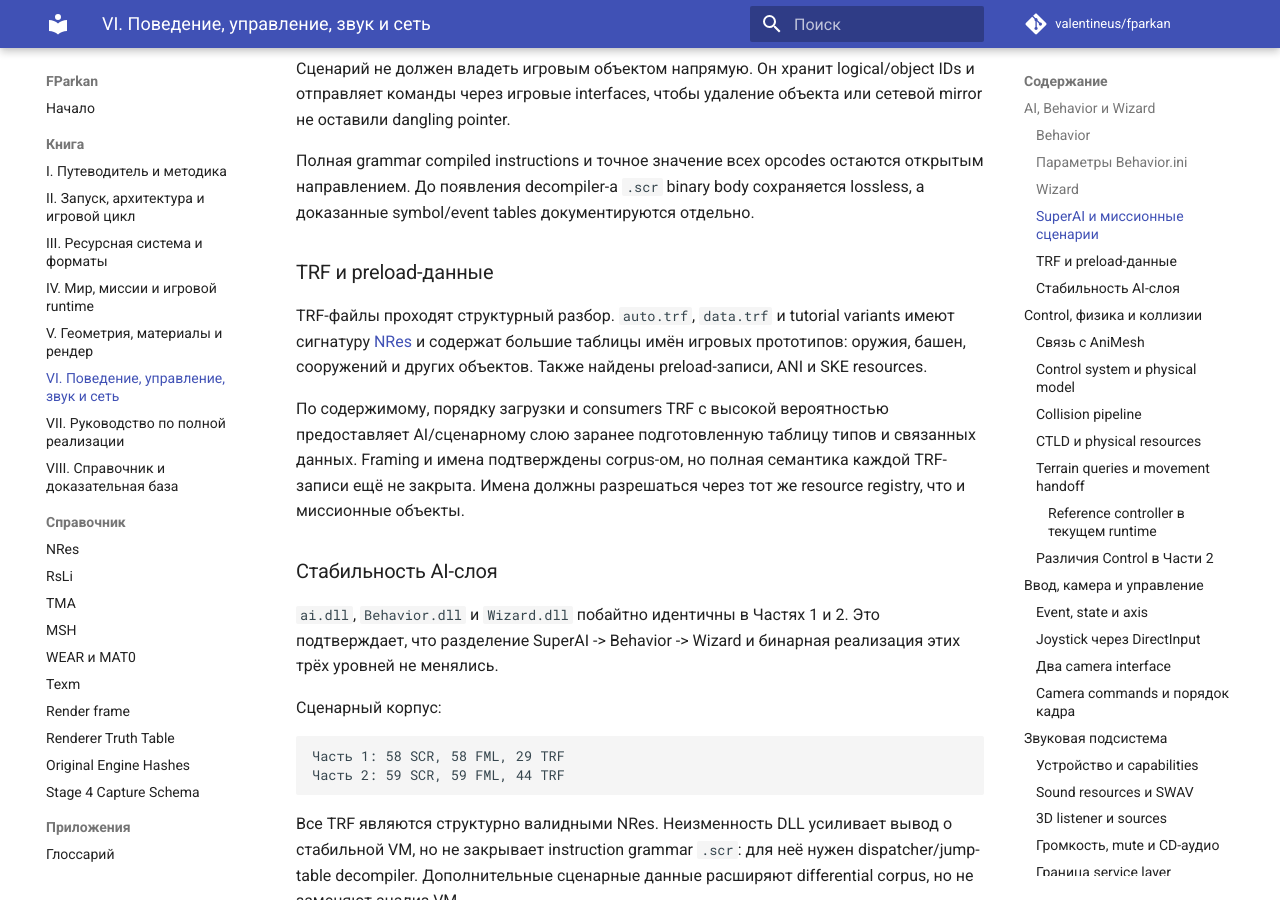
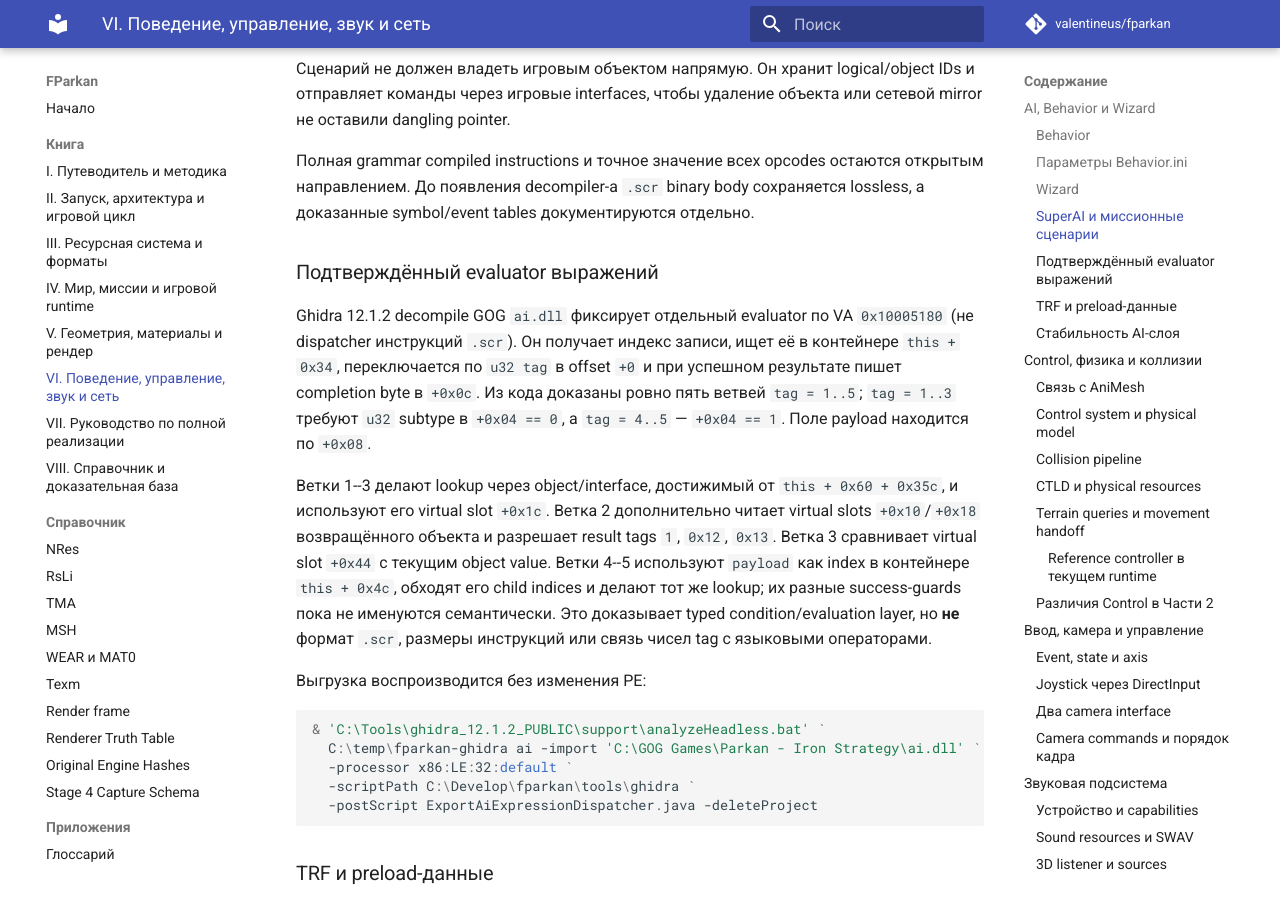
Before and after one commit to valentineus/fparkan, an MkDocs documentation site: the page built from docs/tomes/06-behavior.md, in a window 1280 px wide and 900 px high, scrolled down 3276 px. Built offline with MkDocs 1.6.1 and Material for MkDocs 9.7.7, drawn with Linux system fonts in a browser that asks for light colours; comment, search, counter and statistics services are not loaded.

Commit message:
docs(ai): recover expression evaluator contract

````diff
--- a/docs/tomes/06-behavior.md
+++ b/docs/tomes/06-behavior.md
@@ -153,6 +153,36 @@ IDs и отправляет команды через игровые interfaces,
 Полная grammar compiled instructions и точное значение всех opcodes остаются
 открытым направлением. До появления decompiler-а `.scr` binary body сохраняется
 lossless, а доказанные symbol/event tables документируются отдельно.
+
+### Подтверждённый evaluator выражений
+
+Ghidra 12.1.2 decompile GOG `ai.dll` фиксирует отдельный evaluator по VA
+`0x10005180` (не dispatcher инструкций `.scr`). Он получает индекс записи,
+ищет её в контейнере `this + 0x34`, переключается по `u32 tag` в offset `+0`
+и при успешном результате пишет completion byte в `+0x0c`. Из кода доказаны
+ровно пять ветвей `tag = 1..5`; `tag = 1..3` требуют `u32` subtype в
+`+0x04 == 0`, а `tag = 4..5` — `+0x04 == 1`. Поле payload находится по
+`+0x08`.
+
+Ветки 1--3 делают lookup через object/interface, достижимый от
+`this + 0x60 + 0x35c`, и используют его virtual slot `+0x1c`. Ветка 2
+дополнительно читает virtual slots `+0x10`/`+0x18` возвращённого объекта и
+разрешает result tags `1`, `0x12`, `0x13`. Ветка 3 сравнивает virtual slot
+`+0x44` с текущим object value. Ветки 4--5 используют `payload` как index в
+контейнере `this + 0x4c`, обходят его child indices и делают тот же lookup;
+их разные success-guards пока не именуются семантически. Это доказывает
+typed condition/evaluation layer, но **не** формат `.scr`, размеры инструкций
+или связь чисел tag с языковыми операторами.
+
+Выгрузка воспроизводится без изменения PE:
+
+```powershell
+& 'C:\Tools\ghidra_12.1.2_PUBLIC\support\analyzeHeadless.bat' `
+  C:\temp\fparkan-ghidra ai -import 'C:\GOG Games\Parkan - Iron Strategy\ai.dll' `
+  -processor x86:LE:32:default `
+  -scriptPath C:\Develop\fparkan\tools\ghidra `
+  -postScript ExportAiExpressionDispatcher.java -deleteProject
+```
 
 ### TRF и preload-данные
 
````
Also changed, not shown: docs/appendices/script-vm.md (+7 -4 lines), 1 other file.
